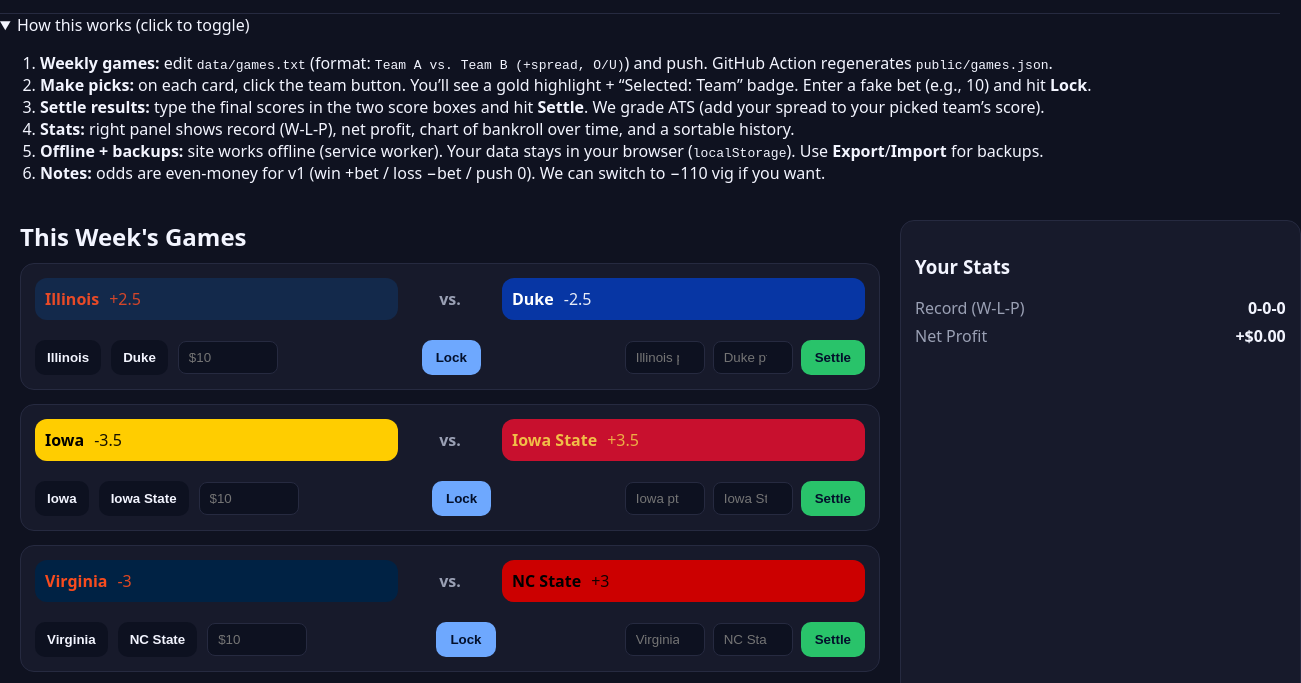
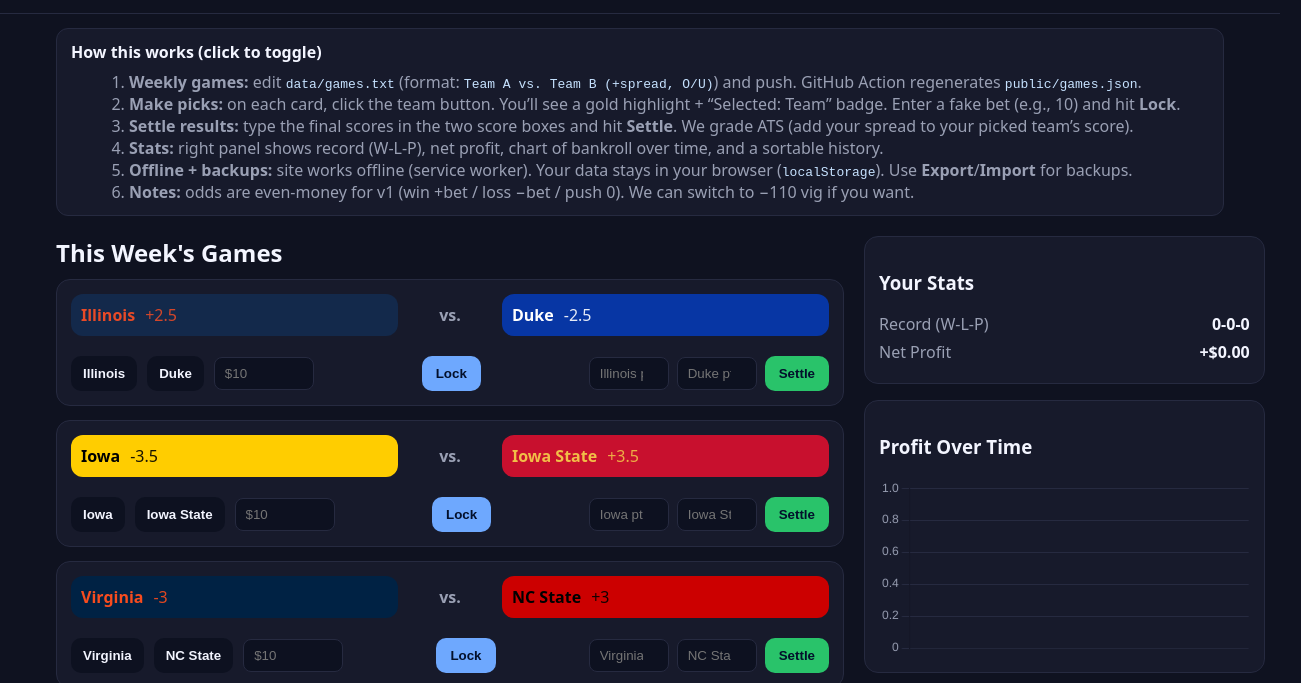
Before and after one commit to dstaggs-15/cfbbet, a plain HTML site: page index.html in a window 1280 px wide. Shown: the part 61-744 px from the top of the page, 1301 px wide, since content can reach past the window. Drawn offline with nearby package versions, Linux system fonts and the light colour scheme.

Commit message:
Update styles.css

```diff
--- a/styles.css
+++ b/styles.css
@@ -15,6 +15,15 @@ body {
   margin: 0; font-family: system-ui, -apple-system, Segoe UI, Roboto, Arial, sans-serif;
   background: var(--bg); color: var(--text);
 }
+
+/* NEW: a centered container to prevent cut-offs and give breathing room */
+.container {
+  width: 100%;
+  max-width: 1200px;
+  margin: 0 auto;
+  padding: 0 16px;
+}
+
 header {
   display: flex; justify-content: space-between; align-items: center;
   padding: 16px 20px; border-bottom: 1px solid var(--border);
@@ -26,14 +35,34 @@ header button, .lock-btn, .settle-btn {
   border-radius: 10px; font-weight: 700; cursor: pointer;
 }
 header button:hover, .lock-btn:hover, .settle-btn:hover { filter: brightness(1.05); }
-
 .import-label {
   background: var(--accent); color: #03102b; padding: 10px 14px; border-radius: 10px; font-weight: 700; cursor: pointer;
 }
 
-main {
-  display: grid; grid-template-columns: 1fr 360px; gap: 20px; padding: 20px;
+/* NEW: instructions dropdown styling */
+.howto {
+  background: var(--card);
+  border: 1px solid var(--border);
+  border-radius: 12px;
+  padding: 12px 14px;
+  margin: 14px 0 0 0;
 }
+.howto > summary {
+  cursor: pointer; font-weight: 800;
+  list-style: none; /* remove default marker */
+}
+.howto > summary::-webkit-details-marker { display: none; }
+.howto[open] > summary { margin-bottom: 8px; }
+.howto ol { margin: 0 0 0 18px; color: var(--muted); }
+.howto code { color: #c6e2ff; }
+
+main.container {
+  display: grid;
+  grid-template-columns: minmax(0, 1fr) 360px; /* minmax prevents content overflow */
+  gap: 20px;
+  padding: 20px 16px;
+}
+
 .games h2 { margin: 0 0 10px 0; }
 .game-list { display: grid; gap: 14px; }
 
@@ -48,7 +77,6 @@ main {
 .team .name { font-weight: 800; }
 .team .line { opacity: .9; }
 
-/* selection feedback */
 .pick-btn {
   border: 2px solid transparent; padding: 8px 10px; border-radius: 10px; font-weight: 700; cursor: pointer;
   background: #0d1120; color: var(--text);
@@ -73,12 +101,11 @@ main {
 }
 .amount { width: 100px; }
 .score { width: 80px; }
-
 .lock-btn { margin-left: auto; }
 .settle-group { display: flex; align-items: center; gap: 8px; margin-left: auto; }
 .settle-btn { background: var(--green); color: #03102b; }
 
-.sidebar { display: grid; gap: 16px; }
+.sidebar { display: grid; gap: 16px; position: sticky; top: 16px; height: max-content; }
 .stats-card, .chart-card, .history-card {
   background: var(--card); border: 1px solid var(--border); border-radius: 14px; padding: 14px;
 }
@@ -88,8 +115,13 @@ main {
 #historyTable th, #historyTable td { text-align: left; padding: 6px 8px; border-bottom: 1px solid var(--border); }
 #historyTable thead th { color: var(--muted); font-weight: 700; }
 
-footer { padding: 16px 20px; color: var(--muted); border-top: 1px solid var(--border); }
+/* Make sure chart never forces overflow */
+.chart-card canvas { width: 100% !important; height: auto; display: block; }
 
-@media (max-width: 900px) {
-  main { grid-template-columns: 1fr; }
+footer.container { padding: 16px 16px 24px; color: var(--muted); border-top: 1px solid var(--border); margin-top: 8px; }
+
+/* Stack on small screens */
+@media (max-width: 980px) {
+  main.container { grid-template-columns: 1fr; }
+  .sidebar { position: static; }
 }
```
